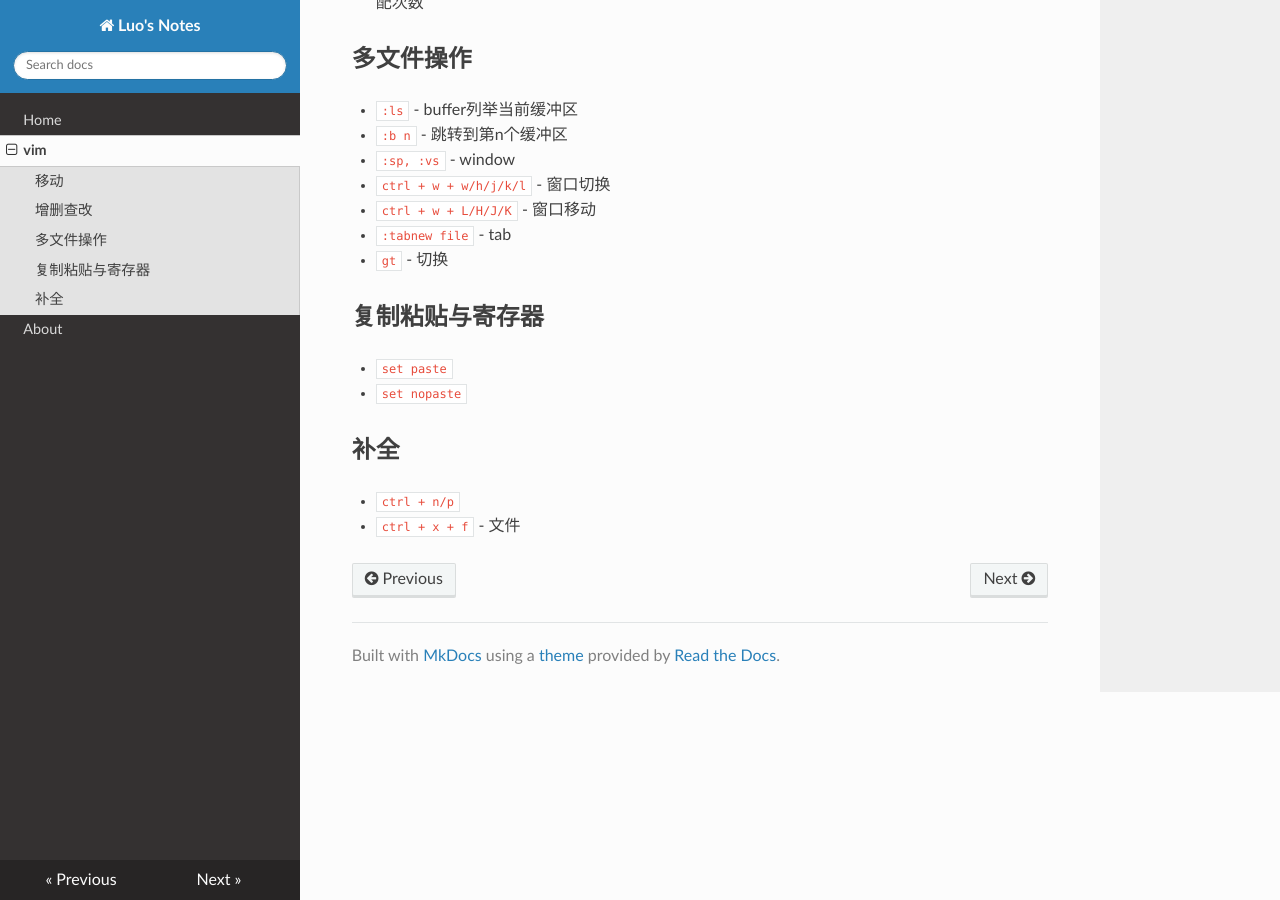
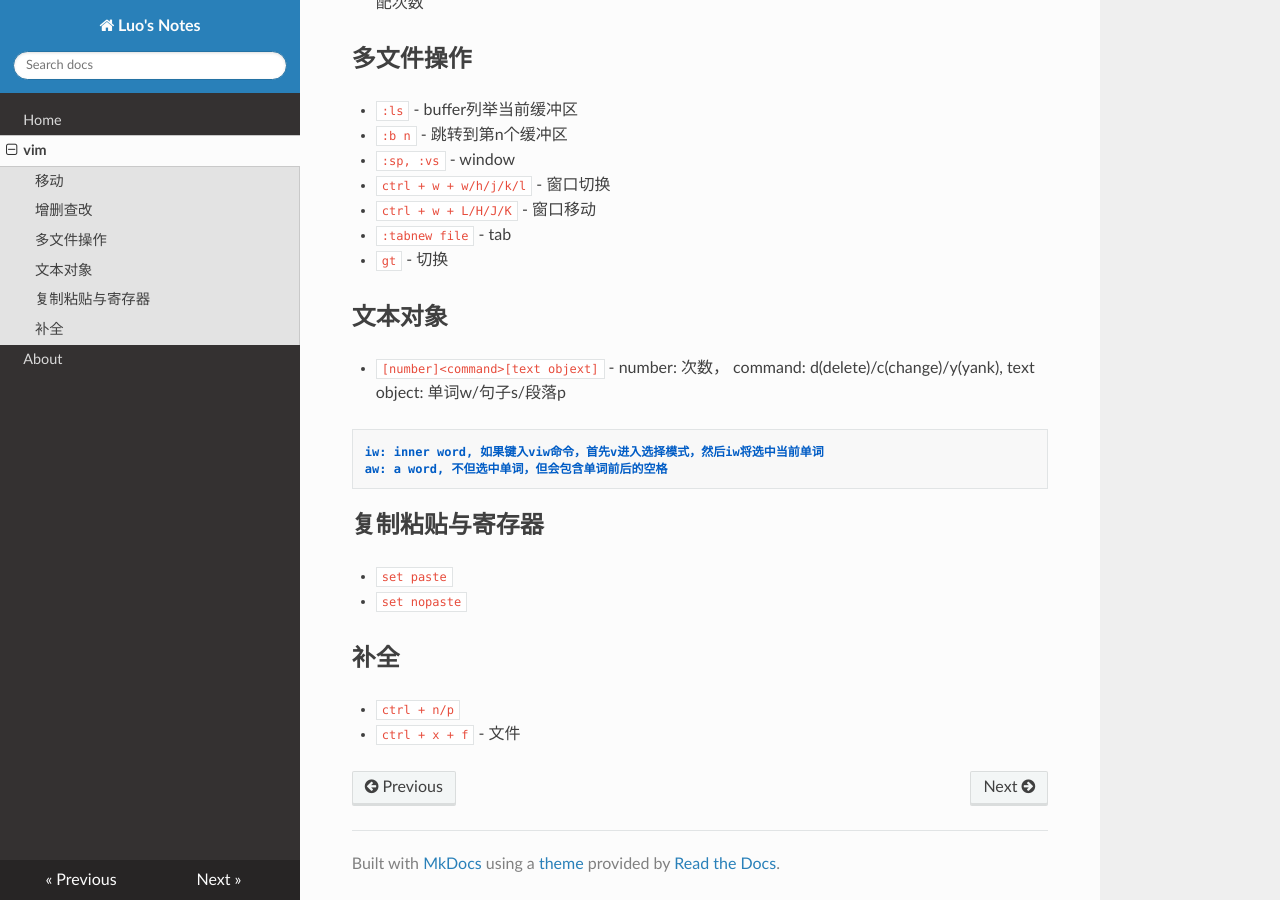
Before and after one commit to luoping0812/notes, an MkDocs documentation site: the page built from docs/vim.md, in a window 1280 px wide and 900 px high, scrolled down 710 px. Built offline with MkDocs 1.6.1, drawn with Linux system fonts in a browser that asks for light colours; nearby versions of some CDN libraries; old or Windows-style settings are respelled for this version of MkDocs.

Commit message:
UPDATE vim.md

````diff
--- a/docs/vim.md
+++ b/docs/vim.md
@@ -28,6 +28,13 @@
 - `:tabnew file` - tab
 - `gt` - 切换
 
+## 文本对象
+- `[number]<command>[text objext]` - number: 次数， command: d(delete)/c(change)/y(yank), text object: 单词w/句子s/段落p
+```
+iw: inner word, 如果键入viw命令，首先v进入选择模式，然后iw将选中当前单词
+aw: a word, 不但选中单词，但会包含单词前后的空格
+```
+
 ## 复制粘贴与寄存器
 - `set paste`
 - `set nopaste`
````
